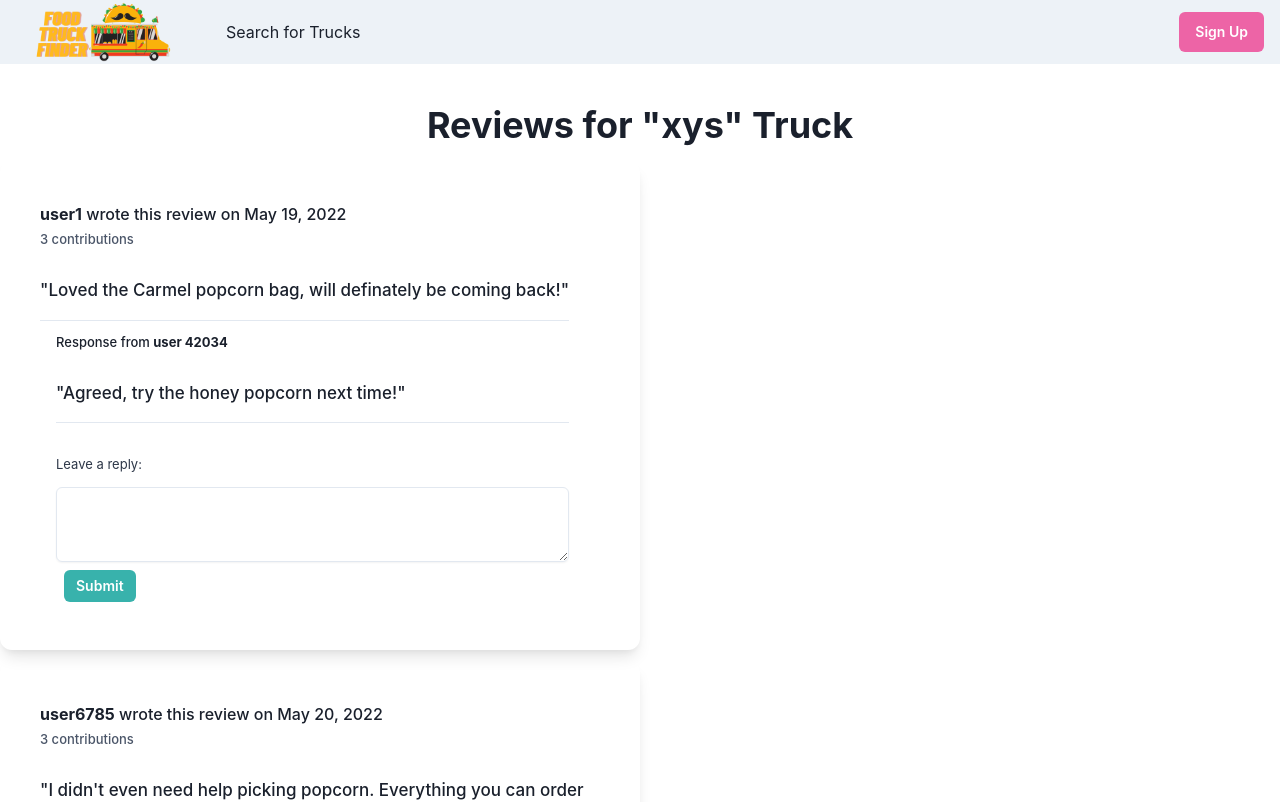
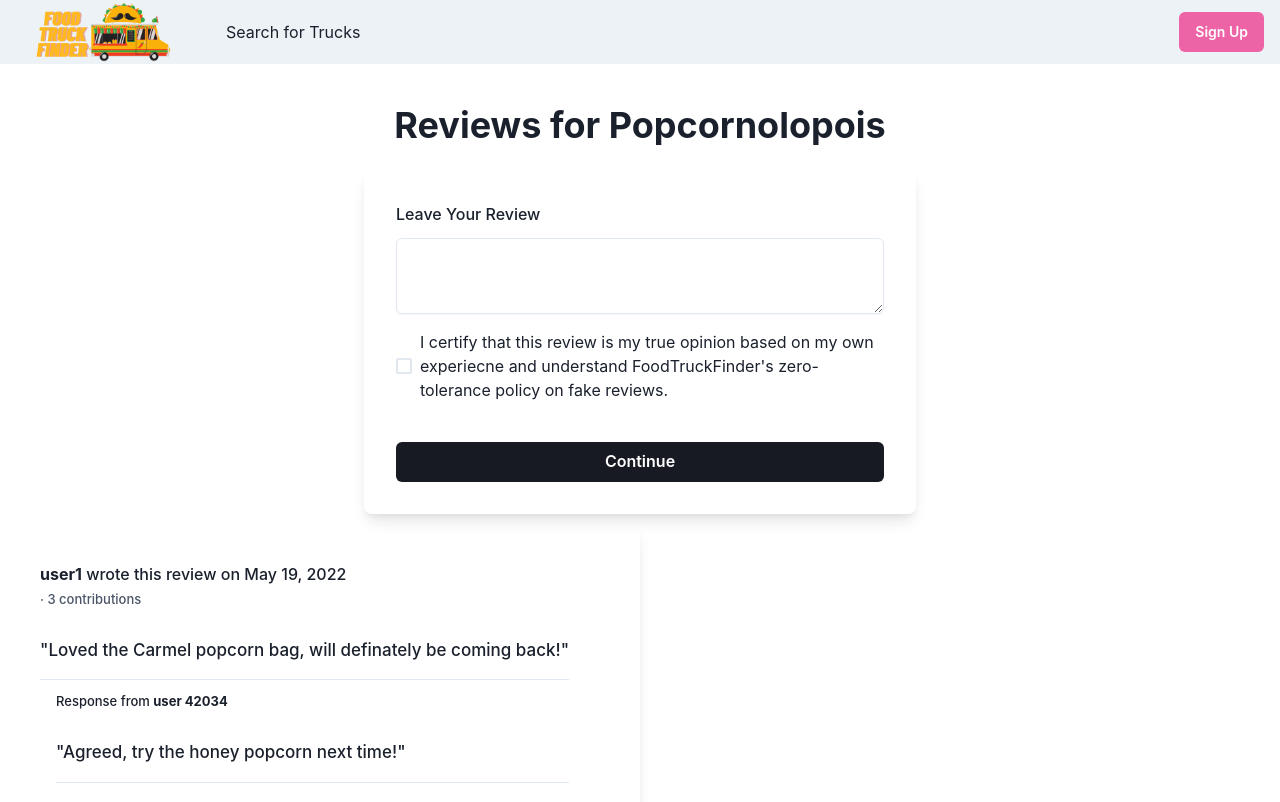
Before and after one commit to JFlo1981/FoodTruckFinder, a React (Create React App) app in the folder client/: page /truck/reviews in a window 1280 px wide. Shown: the top 802 px of the page. Built offline with nearby package versions, Linux system fonts and the light colour scheme.

Commit message:
Adds the revieForm component

```diff
--- a/client/src/components/Response/index.js
+++ b/client/src/components/Response/index.js
@@ -12,6 +12,7 @@ function Response(review) {
               direction={"column"}
               textAlign={"left"}
               justifyContent={"space-between"}
+              key={response.name}
             >
               <chakra.p>
                 <chakra.span
--- /dev/null
+++ b/client/src/components/ReviewForm/index.js
@@ -0,0 +1,65 @@
+import React from "react";
+import {
+  Flex,
+  Box,
+  FormControl,
+  FormLabel,
+  Textarea,
+  Checkbox,
+  Stack,
+  Button,
+  useColorModeValue,
+} from "@chakra-ui/react";
+
+function ReviewForm() {
+  return (
+    <Flex align={"center"} justify={"center"}>
+      <Stack spacing={8} mx={"auto"} maxW={"xl"} py={2} px={3}>
+        <Box
+          rounded={"lg"}
+          bg={useColorModeValue("white", "gray.700")}
+          boxShadow={"lg"}
+          p={8}
+        >
+          <Stack spacing={4}>
+            <FormControl id="email">
+              <FormLabel>Leave Your Review</FormLabel>
+              <Textarea
+                mt={1}
+                rows={3}
+                shadow="sm"
+                focusBorderColor="brand.400"
+                fontSize={{ sm: "sm" }}
+              />
+            </FormControl>
+
+            <Stack spacing={10}>
+              <Stack
+                direction={{ base: "column", sm: "row" }}
+                align={"start"}
+                justify={"space-between"}
+              >
+                <Checkbox>
+                  I certify that this review is my true opinion based on my own
+                  experiecne and understand FoodTruckFinder's zero-tolerance
+                  policy on fake reviews.
+                </Checkbox>
+              </Stack>
+              <Button
+                bg={"gray.900"}
+                color={"white"}
+                _hover={{
+                  bg: "gray.700",
+                }}
+              >
+                Continue
+              </Button>
+            </Stack>
+          </Stack>
+        </Box>
+      </Stack>
+    </Flex>
+  );
+}
+
+export default ReviewForm;
--- a/client/src/components/Reviews/index.js
+++ b/client/src/components/Reviews/index.js
@@ -45,7 +45,11 @@ export default function Reviews() {
   ];
 
   if (!reviews.length) {
-    return <h3>No Reviews Yet-</h3>;
+    return (
+      <Box>
+        <chakra.p>Be the First to Leave a Review!</chakra.p>
+      </Box>
+    );
   }
 
   const reply = (
@@ -114,7 +118,7 @@ export default function Reviews() {
                   color={"gray.600"}
                   fontSize={"13px"}
                 >
-                  {"3"} contributions
+                  · {"3"} contributions
                 </chakra.span>
               </chakra.p>
               <chakra.p
--- a/client/src/pages/TruckReviews.js
+++ b/client/src/pages/TruckReviews.js
@@ -1,13 +1,18 @@
 import React from "react";
 import { Heading } from "@chakra-ui/react";
 import Reviews from "../components/Reviews";
+import ReviewForm from "../components/ReviewForm";
 
 const TruckReviews = () => {
+  const truck = [{ name: "Popcornolopois" }];
+
   return (
     <div>
       <Heading textAlign={"center"} marginTop={"10"} marginBottom={"15"}>
-        Reviews for "xys" Truck
+        Reviews for {truck[0].name}
       </Heading>
+
+      <ReviewForm />
 
       <Reviews />
     </div>
```
